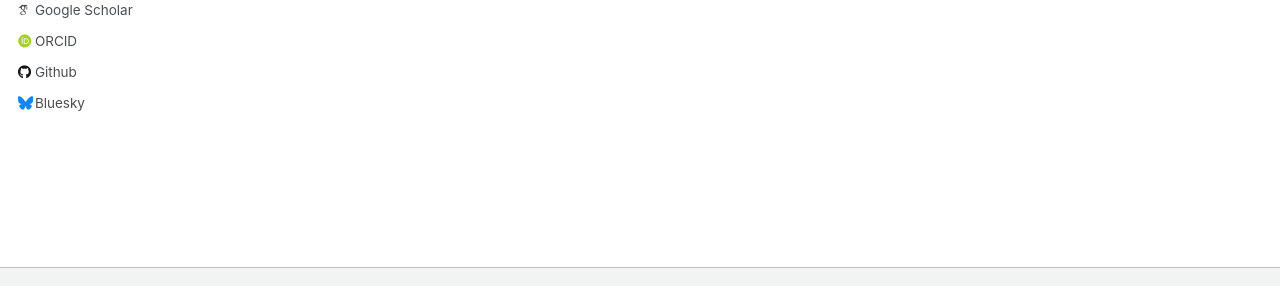
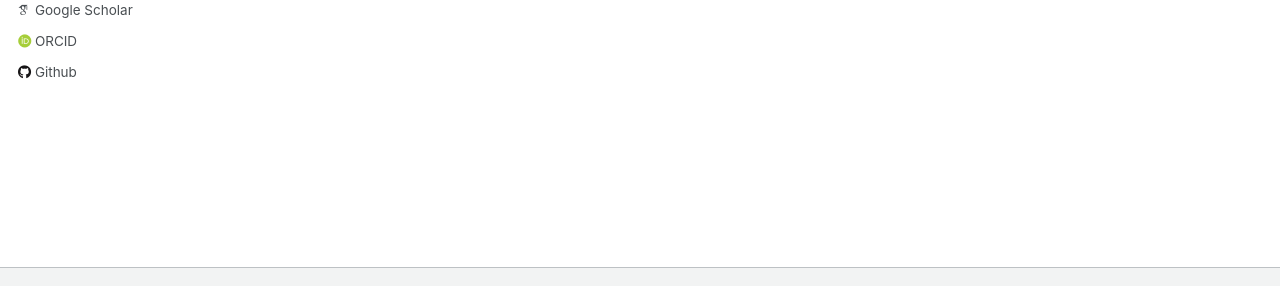
Before and after one commit to davilac/davilac.github.io, a Jekyll site: the page built from _pages/about.md, in a window 1280 px wide. Shown: the part 491-777 px from the top of the page. Built offline with Jekyll 4.4.1, drawn with Linux system fonts in a browser that asks for light colours; some web fonts are replaced.

Commit message:
Update _config.yml

```diff
--- a/_config.yml
+++ b/_config.yml
@@ -48,7 +48,7 @@ author:
   stackoverflow    : # User number or user number and name (i.e., use "1" or "1/jeff-atwood")
 
   # Social media
-  bluesky          : "bsky.app" # Replace this with you Bluesky username
+  bluesky          : #"bsky.app" # Replace this with you Bluesky username
   facebook         : # Username
   flickr           : # Username
   foursquare       : # Username
@@ -113,11 +113,10 @@ atom_feed:
 
 
 # SEO Related
-google_site_verification :
+google_site_verification : OOtOaNDDe1MnyLMsRjzgN9ZDvO1FiOi_5amMvbv4_CI
 bing_site_verification   :
 alexa_site_verification  :
 yandex_site_verification :
-
 
 # Social Sharing
 twitter:
```
